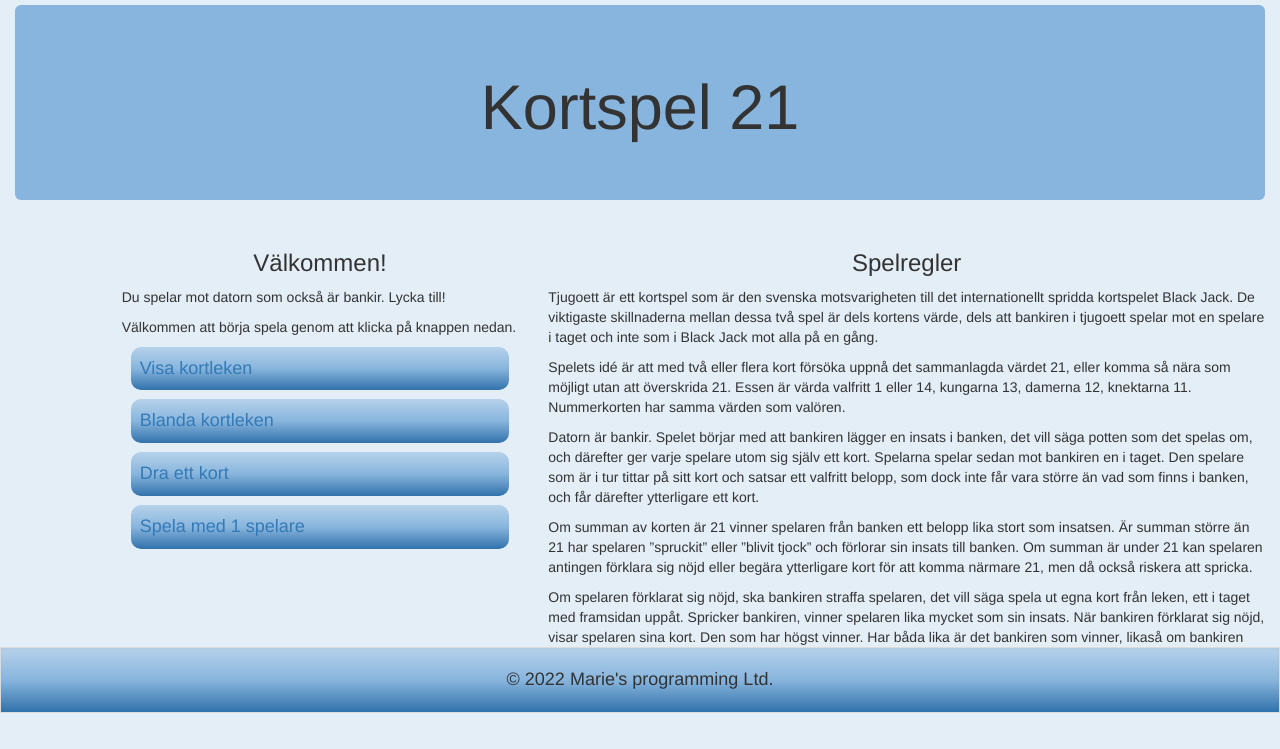
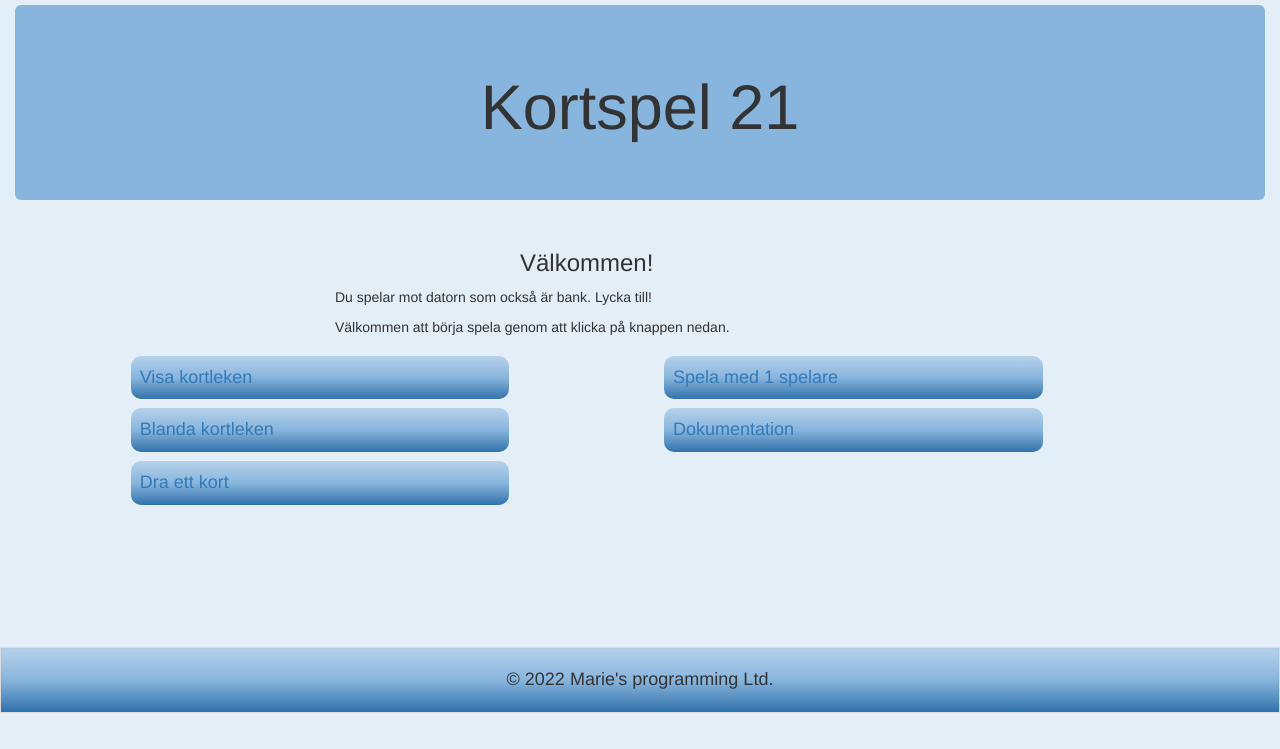
Before and after one commit to epkmagr/grmMvc21Lib, a Symfony app: template templates/card/card.html.twig in a window 1280 px wide. Shown: the part 51-800 px from the top of the page. Run offline with Twig, Linux system fonts and the light colour scheme; the template is opened without the code that fills it, so the values that code supplies are empty; some libraries are stand-ins or nearby versions.

Commit message:
Added some documentation.

```diff
--- a/templates/card/card.html.twig
+++ b/templates/card/card.html.twig
@@ -10,10 +10,14 @@
         <h1>Kortspel 21</h1>
     </div>
     <div class="row">
+        <div class="col-md-5 col-md-offset-3">
+            <h3>Välkommen!</h3>
+            <p>Du spelar mot datorn som också är bank. Lycka till!</p>
+            <p>Välkommen att börja spela genom att klicka på knappen nedan.</p>
+        </div>
+    </div>
+    <div class="row">
         <div class="col-md-4 col-md-offset-1">
-            <h3>Välkommen!</h3>
-            <p>Du spelar mot datorn som också är bankir. Lycka till!</p>
-            <p>Välkommen att börja spela genom att klicka på knappen nedan.</p>
             <div class="myButton">
                 <a href="{{ path('deck') }}">Visa kortleken</a>
             </div>
@@ -23,33 +27,14 @@
             <div class="myButton">
                 <a href="{{ path('draw') }}">Dra ett kort</a>
             </div>
+        </div>
+        <div class="col-md-4 col-md-offset-1">
             <div class="myButton">
                 <a href="{{ path('deal') }}">Spela med 1 spelare</a>
             </div>
-        </div>
-        <div class="col-md-7">
-            <h3>Spelregler</h3>
-            <p>Tjugoett är ett kortspel som är den svenska motsvarigheten till det internationellt
-            spridda kortspelet Black Jack. De viktigaste skillnaderna mellan dessa två spel är dels
-            kortens värde, dels att bankiren i tjugoett spelar mot en spelare i taget och inte som i
-            Black Jack mot alla på en gång.</p>
-            <p>Spelets idé är att med två eller flera kort försöka uppnå det sammanlagda värdet 21,
-            eller komma så nära som möjligt utan att överskrida 21. Essen är värda valfritt 1 eller 14,
-            kungarna 13, damerna 12, knektarna 11. Nummerkorten har samma värden som valören.</p>
-            <p>Datorn är bankir. Spelet börjar med att bankiren lägger en insats i banken, det vill
-            säga potten som det spelas om, och därefter ger varje spelare utom sig själv ett kort.
-            Spelarna spelar sedan mot bankiren en i taget. Den spelare som är i tur tittar på sitt
-            kort och satsar ett valfritt belopp, som dock inte får vara större än vad som finns i
-            banken, och får därefter ytterligare ett kort.</p>
-            <p>Om summan av korten är 21 vinner spelaren från banken ett belopp lika stort som insatsen.
-            Är summan större än 21 har spelaren ”spruckit” eller ”blivit tjock” och förlorar sin insats
-            till banken. Om summan är under 21 kan spelaren antingen förklara sig nöjd eller begära
-            ytterligare kort för att komma närmare 21, men då också riskera att spricka.</p>
-            <p>Om spelaren förklarat sig nöjd, ska bankiren straffa spelaren, det vill säga spela ut
-            egna kort från leken, ett i taget med framsidan uppåt. Spricker bankiren, vinner spelaren
-            lika mycket som sin insats. När bankiren förklarat sig nöjd, visar spelaren sina kort.
-            Den som har högst vinner. Har båda lika är det bankiren som vinner, likaså om bankiren fått 21.</p>
-
+            <div class="myButton">
+                <a href="{{ path('documentation') }}">Dokumentation</a>
+            </div>
         </div>
     </div>
 </div>
```
Also changed, not shown: src/Controller/CardController.php (+8 -0 lines), templates/card/documentation.html.twig (added, +25 -0 lines), templates/card/documentation/my21.html.twig (added, +9 -0 lines), templates/card/documentation/rules.html.twig (added, +26 -0 lines).
